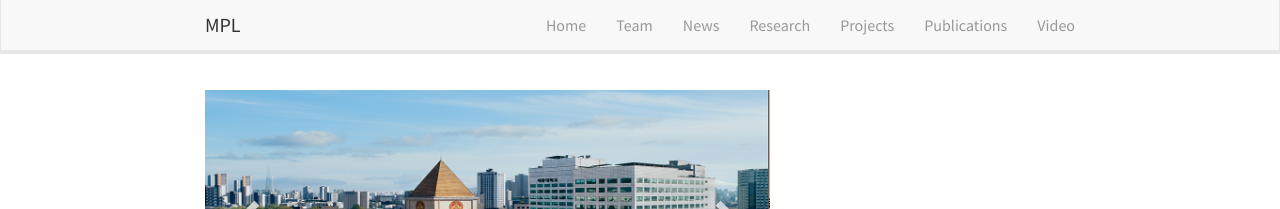
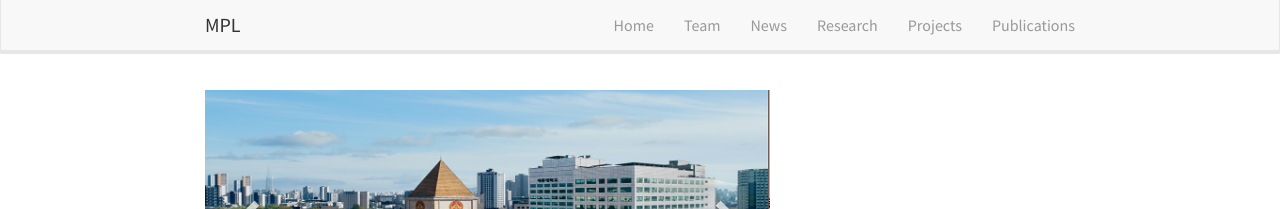
Before and after one commit to MPLRayman/webtest2, a Jekyll site: the page built from _pages/home.md, in a window 1280 px wide. Shown: the top 209 px of the page. Built offline with Jekyll 4.4.1, drawn with Linux system fonts in a browser that asks for light colours; nearby versions of some CDN libraries.

Commit message:
Update header.html

```diff
--- a/_includes/header.html
+++ b/_includes/header.html
@@ -18,7 +18,6 @@
 		<li><a href="{{ site.url }}{{ site.baseurl }}/research">Research</a></li>
 		<li><a href="{{ site.url }}{{ site.baseurl }}/projects">Projects</a></li>
 		<li><a href="{{ site.url }}{{ site.baseurl }}/publications">Publications</a></li>
-		<li><a href="{{ site.url }}{{ site.baseurl }}/publications">Video</a></li>
 	  </ul>
 	</div>
   </div>
```
